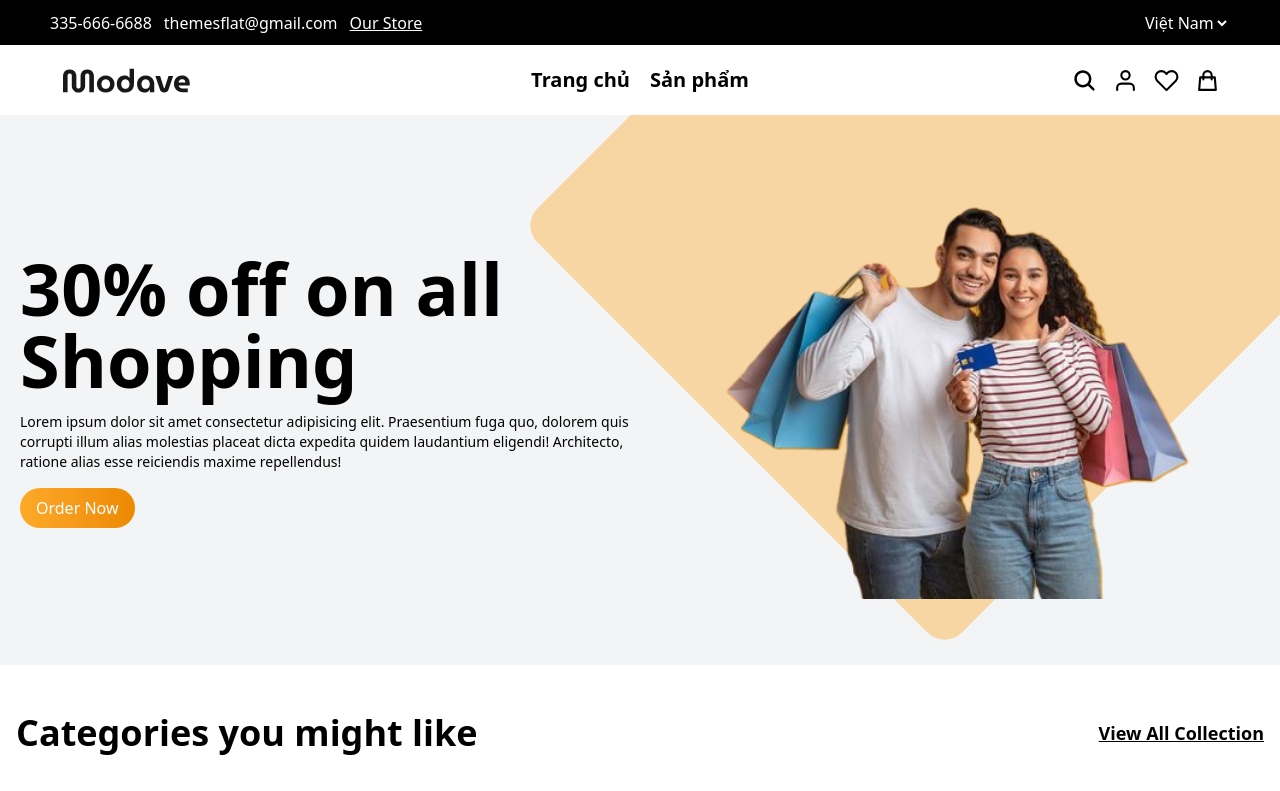
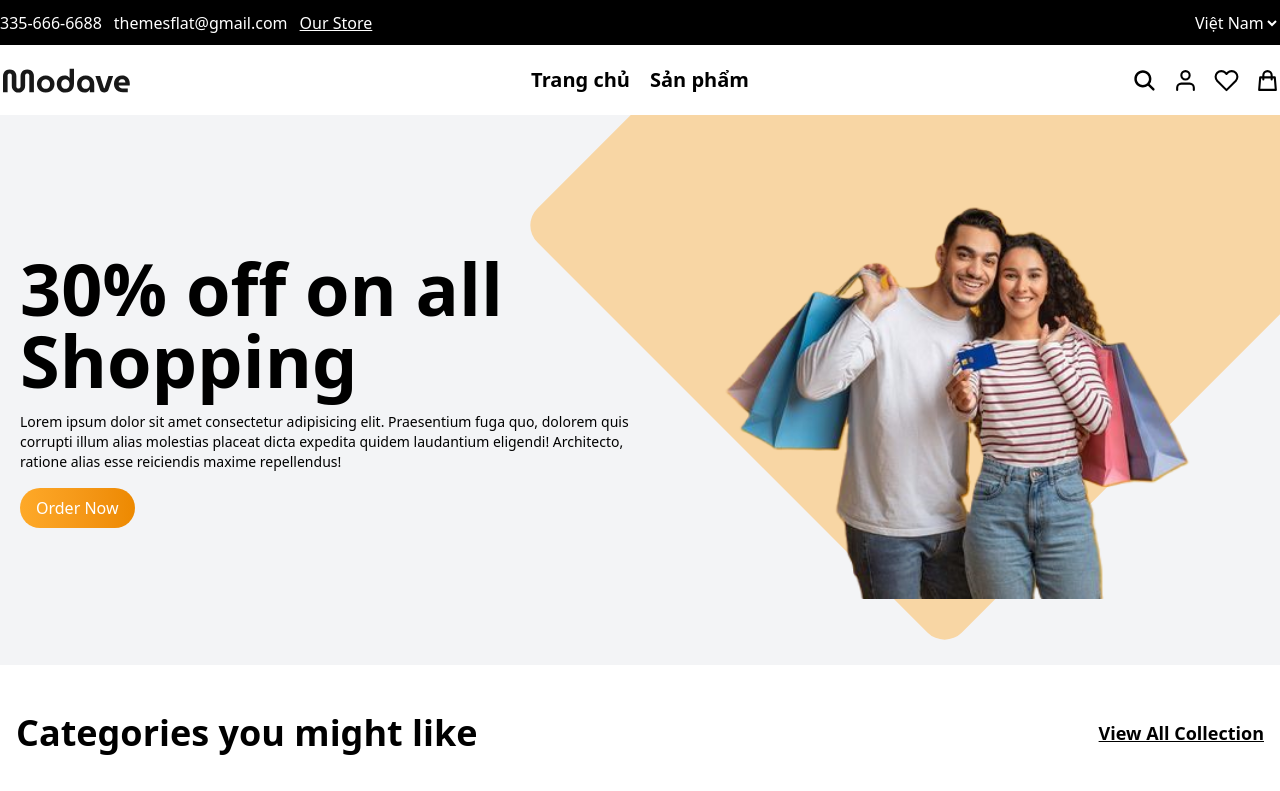
Before and after one commit to phuclonghuudong/LuanVanTotNghiepUIT, a React (Vite) app in the folder shop/: page / in a window 1280 px wide. Shown: the top 791 px of the page. Built offline with nearby package versions, Linux system fonts and the light colour scheme.

Commit message:
fix container header

```diff
--- a/shop/src/v1/screens/layouts/Navbar.jsx
+++ b/shop/src/v1/screens/layouts/Navbar.jsx
@@ -18,8 +18,8 @@ const Menu= [
 ]
 const Navbar = () => {
   return (
-    <header className='h-[70px] px-[10px]'>
-      <div className='container h-full mx-auto xl:px-[50px] '>
+    <header className='h-[70px]'>
+      <div className='container w-full max-w-7xl h-full mx-auto '>
         <div className='flex items-center h-full'>
           <div className='w-1/4 md:w-1/3 xl:hidden'>
             <a href="#">
--- a/shop/src/v1/screens/layouts/TopNavbar.jsx
+++ b/shop/src/v1/screens/layouts/TopNavbar.jsx
@@ -3,7 +3,7 @@ import React from 'react'
 const TopNavbar = () => {
   return (
       <div className='bg-black'>
-        <div className='container mx-auto xl:px-[50px] flex  items-center xl:justify-between justify-center min-h-[45px]  text-white'>
+        <div className='container w-full max-w-7xl mx-auto  flex  items-center xl:justify-between justify-center min-h-[45px]  text-white'>
             <div>
                 <ul className='flex items-center justify-between gap-3'>
                     <li>335-666-6688</li>
```
Also changed, not shown: 1 other file (tests, documents, lock files or other folders).
